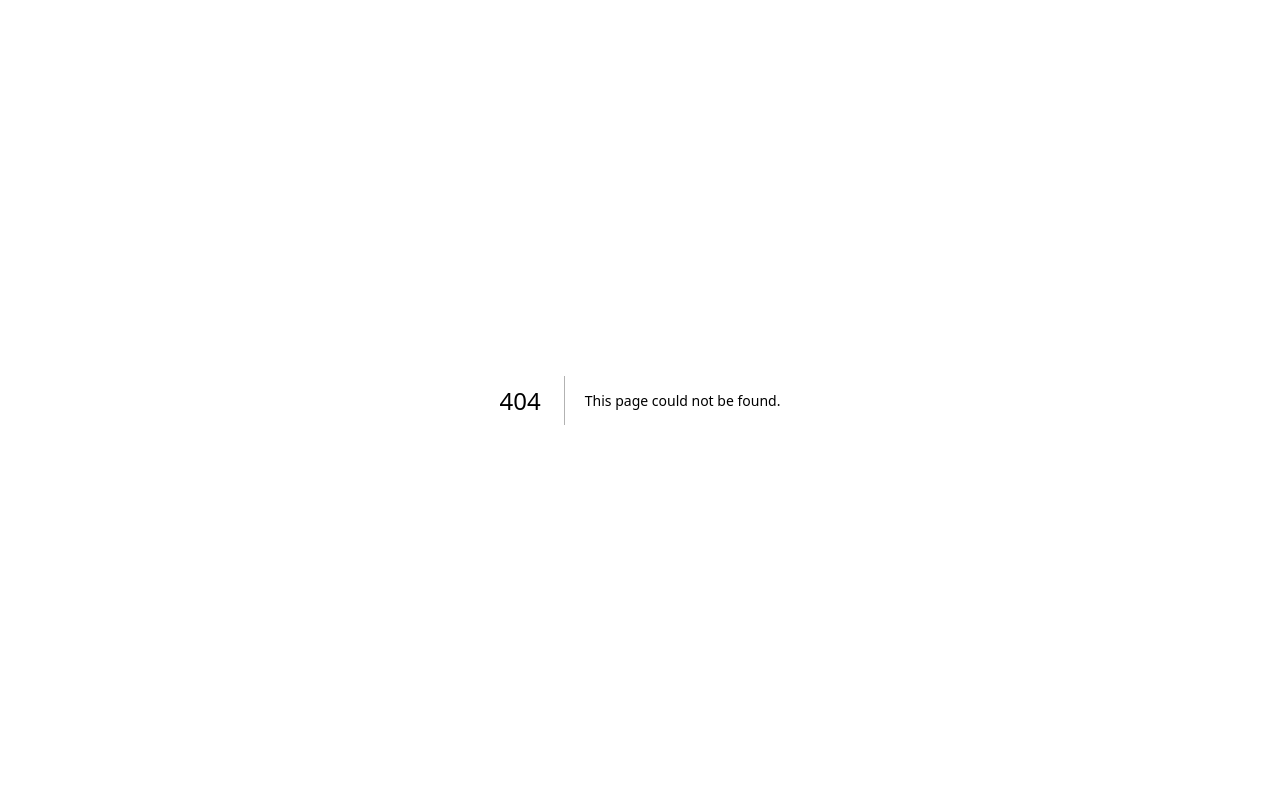
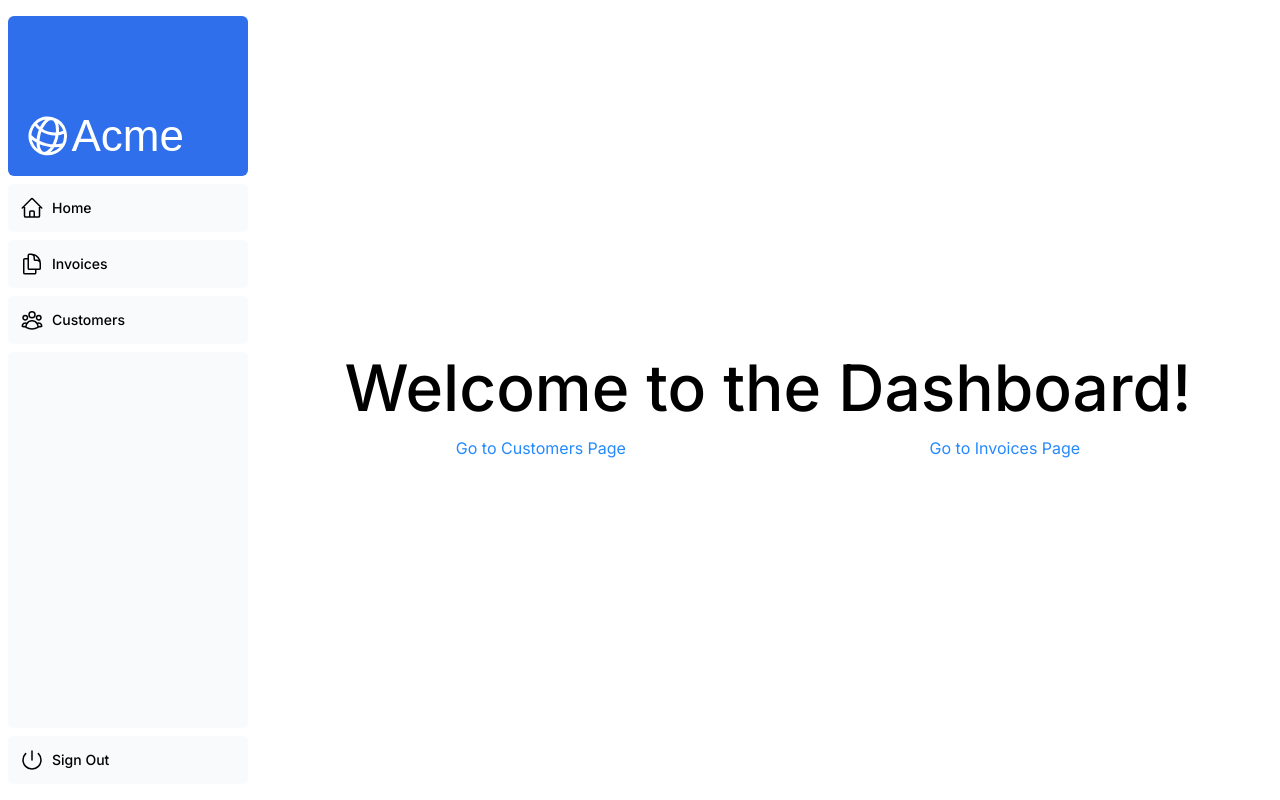
Before and after one commit to AjelmarMedina/nextjs_prac-dashboard, a Next.js app: page /dashboard in a window 1280 px wide. Before the commit this address had no page. Built offline with nearby package versions, Linux system fonts and the light colour scheme; a web font is replaced by a local one.

Commit message:
Chapter 5

```diff
--- /dev/null
+++ b/app/dashboard/customers/page.tsx
@@ -0,0 +1,9 @@
+
+
+export default function Page() {
+  return (
+    <main className="flex min-h-full max-h-full min-w-full items-center justify-center">
+      <h1 className="text-[6rem] font-medium">Customers Page</h1>
+    </main>
+  )
+}
--- /dev/null
+++ b/app/dashboard/invoices/page.tsx
@@ -0,0 +1,9 @@
+
+
+export default function Page() {
+  return (
+    <main className="flex min-h-full max-h-full min-w-full items-center justify-center">
+      <h1 className="text-[6rem] font-medium">Invoices Page</h1>
+    </main>
+  )
+}
--- /dev/null
+++ b/app/dashboard/layout.tsx
@@ -0,0 +1,12 @@
+import SideNav from '@/app/ui/dashboard/sidenav';
+
+export default function Layout({ children }: { children: React.ReactNode }) {
+  return (
+    <div className="flex h-screen flex-col md:flex-row md:overflow-hidden">
+      <div className="w-full flex-none md:w-64">
+        <SideNav />
+      </div>
+      <div className="flex-grow p-6 md:overflow-y-auto md:p-12">{children}</div>
+    </div>
+  );
+}
--- /dev/null
+++ b/app/dashboard/page.tsx
@@ -0,0 +1,24 @@
+import Link from 'next/link';
+
+
+export default function Page() {
+  return (
+    <main className="flex min-h-full max-h-full min-w-full flex-col items-center justify-center">
+      <h1 className="text-[4rem] font-medium">Welcome to the Dashboard!</h1>
+      <div className='flex flex-row justify-around items-baseline w-full'>
+        <Link
+          href={'./dashboard/customers'}
+          className='text-[rem] text-blue-400 hover:underline'
+        >
+          Go to Customers Page
+        </Link>
+        <Link
+          href={'./dashboard/invoices'}
+          className='text-[rem] text-blue-400 hover:underline'
+        >
+          Go to Invoices Page
+        </Link>
+      </div>
+    </main>
+  )
+}
--- a/app/page.tsx
+++ b/app/page.tsx
@@ -21,7 +21,7 @@
             , brought to you by Vercel.
           </p>
           <Link
-            href="/login"
+            href="./login-form"
             className="flex items-center gap-5 self-start rounded-lg bg-blue-500 px-6 py-3 text-sm font-medium text-white transition-colors hover:bg-blue-400 md:text-base"
           >
             <span>Log in</span> <ArrowRightIcon className="w-5 md:w-6" />
--- a/tsconfig.json
+++ b/tsconfig.json
@@ -19,7 +19,9 @@
       }
     ],
     "paths": {
-      "@/*": ["./*"]
+      "@/*": ["./*"],
+      "@routes/*": ["./app/*"],
+      "@ui/*": ["./ui/*"]
     }
   },
   "include": [
```
